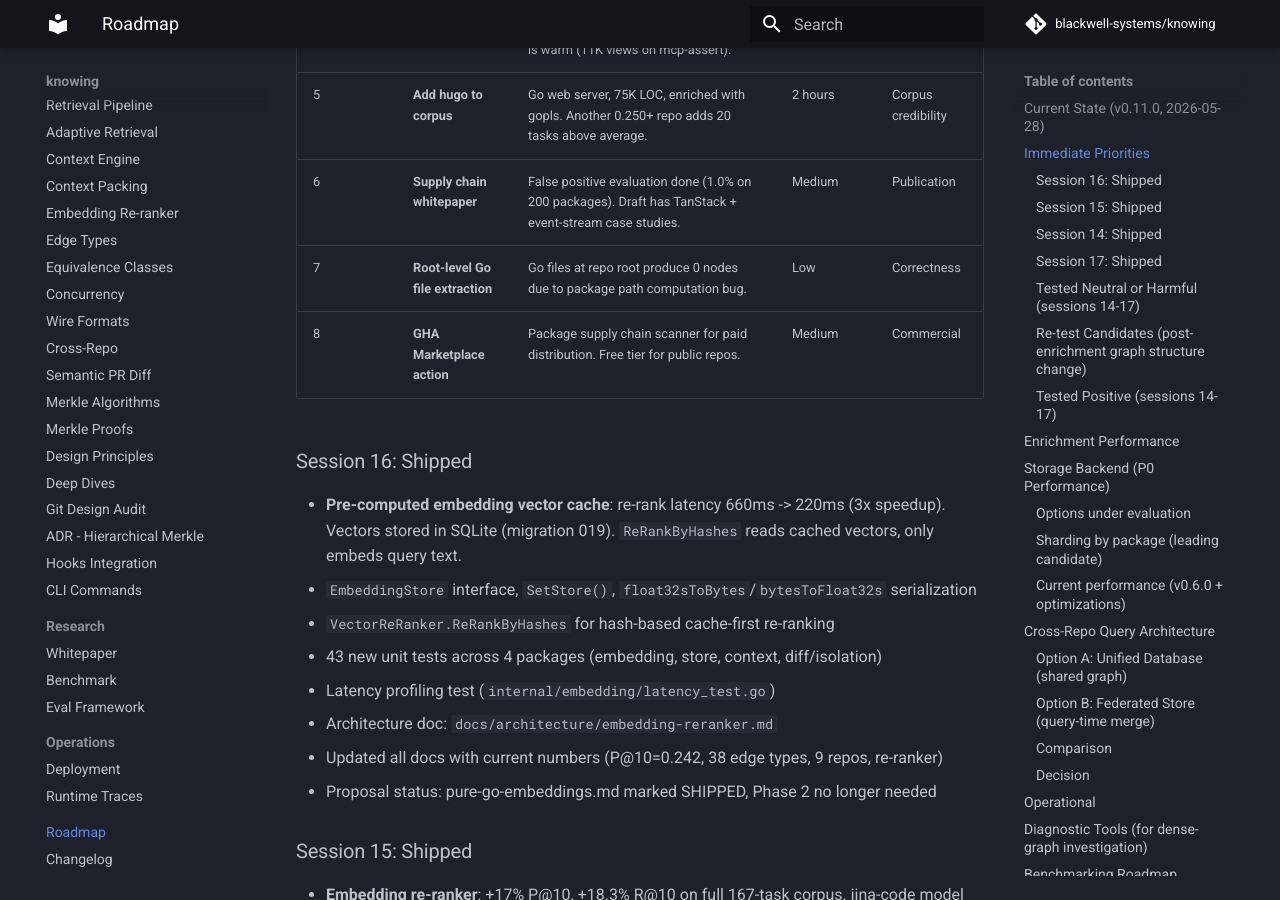
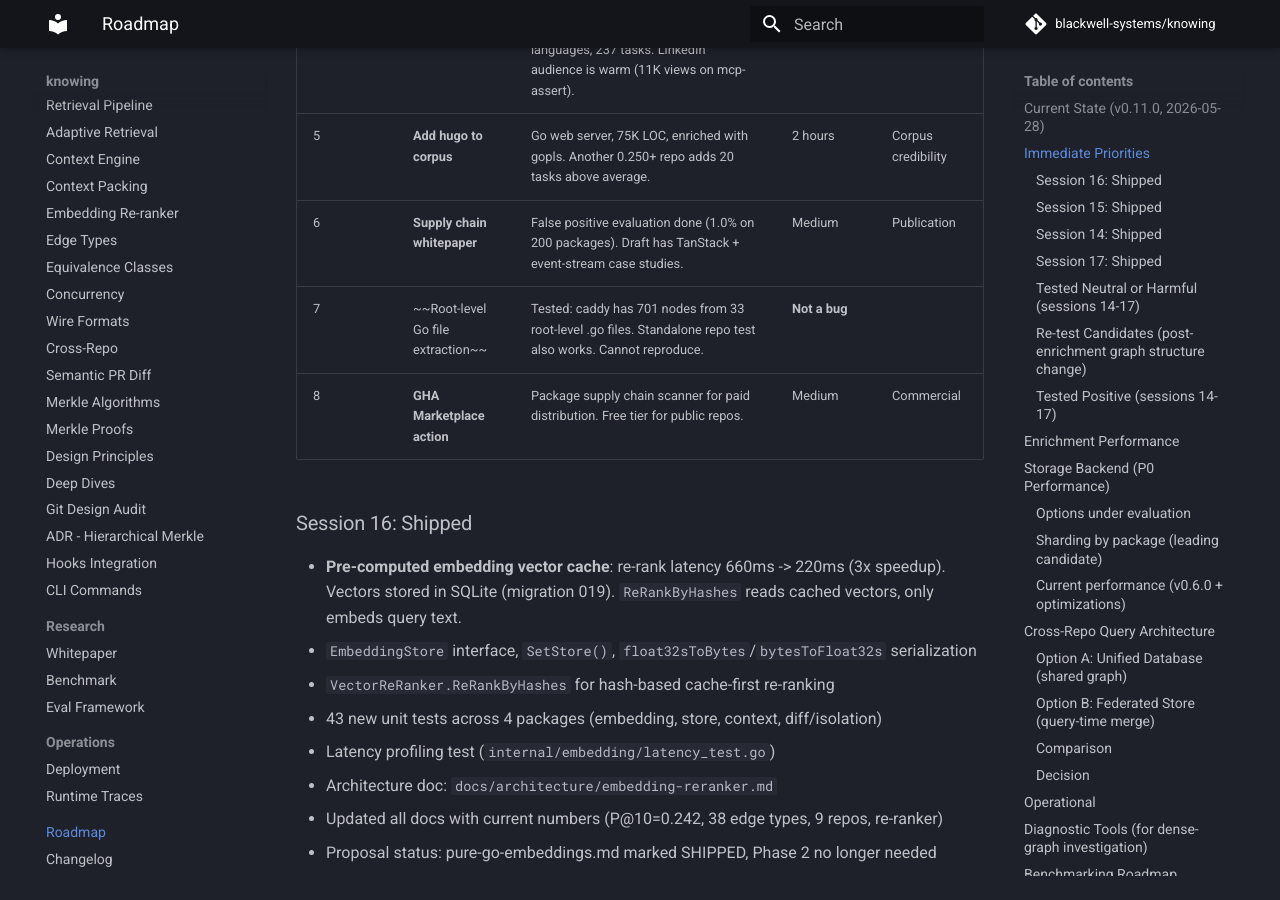
Before and after one commit to blackwell-systems/knowing, an MkDocs documentation site: the page built from docs/roadmap.md, in a window 1280 px wide and 900 px high, scrolled down 1018 px. Built offline with MkDocs 1.6.1 and Material for MkDocs 9.7.7, drawn with Linux system fonts in a browser that asks for light colours; comment, search, counter and statistics services are not loaded.

Commit message:
docs: root-level Go extraction bug cannot be reproduced (closing)

```diff
--- a/docs/roadmap.md
+++ b/docs/roadmap.md
@@ -18,7 +18,7 @@ Embedding re-ranker (nomic): +17% P@10. Gap-fill seeds: +11.2%. Equivalence clas
 | 4 | **Blog post** | Numbers are publishable: 12 repos, 7 languages, 237 tasks. LinkedIn audience is warm (11K views on mcp-assert). | 2 hours | Visibility |
 | 5 | **Add hugo to corpus** | Go web server, 75K LOC, enriched with gopls. Another 0.250+ repo adds 20 tasks above average. | 2 hours | Corpus credibility |
 | 6 | **Supply chain whitepaper** | False positive evaluation done (1.0% on 200 packages). Draft has TanStack + event-stream case studies. | Medium | Publication |
-| 7 | **Root-level Go file extraction** | Go files at repo root produce 0 nodes due to package path computation bug. | Low | Correctness |
+| 7 | ~~Root-level Go file extraction~~ | Tested: caddy has 701 nodes from 33 root-level .go files. Standalone repo test also works. Cannot reproduce. | **Not a bug** |
 | 8 | **GHA Marketplace action** | Package supply chain scanner for paid distribution. Free tier for public repos. | Medium | Commercial |
 
 ### Session 16: Shipped
```
